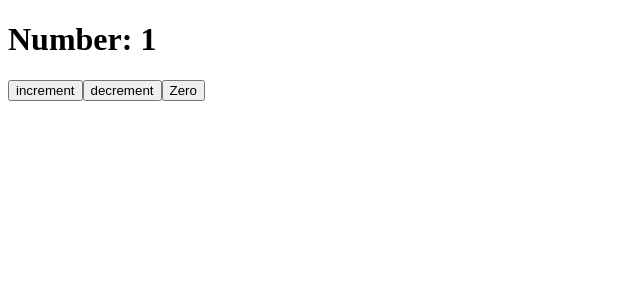
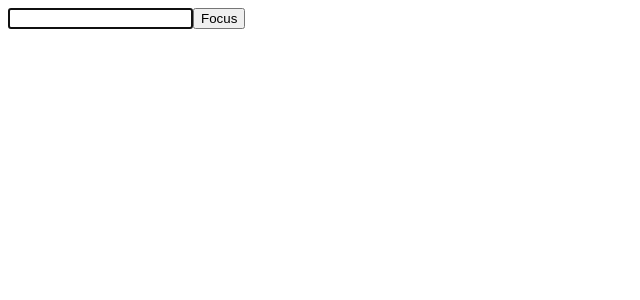
Before and after one commit to VictorYugo/Agenda-creada-en-React, a React (Create React App) app in the folder Proyecto/hello-cra/: page / in a window 1280 px wide. Shown: the top 300 px of the page, without its empty margins (0-640 px from the left). Built offline with nearby package versions, Linux system fonts and the light colour scheme.

Commit message:
formularios

```diff
--- a/Proyecto/hello-cra/src/App.jsx
+++ b/Proyecto/hello-cra/src/App.jsx
@@ -1,49 +1,12 @@
 import React, {Component} from 'react';
-import './App.css';
-/*
-//Components
-import Header from './components/Header'
-import Person from './components/Person'
-
-function App() {
-  return (
-    <>
-    <Header></Header>
-    <Person name="Axe" age={27}></Person>
-    <Person name="Victor" age={17}></Person>
-    <Person name="Yesica" age={22}></Person>
-    </>
-  );
-}*/
+//import Form from './Components/Form'
+import Refs from './components/Refs'
 
 class App extends Component {
-
-  state = {
-    numero: 1
-  }
-  handleClick = () => {
-    this.setState({
-      numero: this.state.numero+1
-    })
-  }
-  handleClickDecrement = () => {
-    this.setState({
-      numero: this.state.numero-1
-    })
-  }
-  handleClickZero = () => {
-    this.setState({
-      numero: this.state.numero-this.state.numero
-    })
-  }
-
   render() {
     return (
       <div>
-        <h1>Number: {this.state.numero} </h1>
-        <button onClick={this.handleClick} >increment</button>
-        <button onClick={this.handleClickDecrement}>decrement</button>
-        <button onClick={this.handleClickZero}>Zero</button>
+        <Refs></Refs>
       </div>
     );
   }
--- /dev/null
+++ b/Proyecto/hello-cra/src/components/Refs.jsx
@@ -0,0 +1,27 @@
+import React, { Component, createRef } from 'react'
+
+class Refs extends Component {
+
+
+    inputText = createRef();
+
+    componentDidMount(){
+        this.handleFocus()
+    }
+
+    handleFocus = () => {
+        console.log(this.inputText);
+        this.inputText.current.focus();
+    }
+
+    render() {
+        return (
+            <div>
+                <input type="text" ref={this.inputText} name="focus" id="input"/>
+                <button onClick={this.handleFocus}>Focus</button>
+            </div>
+        );
+    }
+}
+
+export default Refs;
```
Also changed, not shown: Proyecto/hello-cra/src/components/Form.jsx (added).
